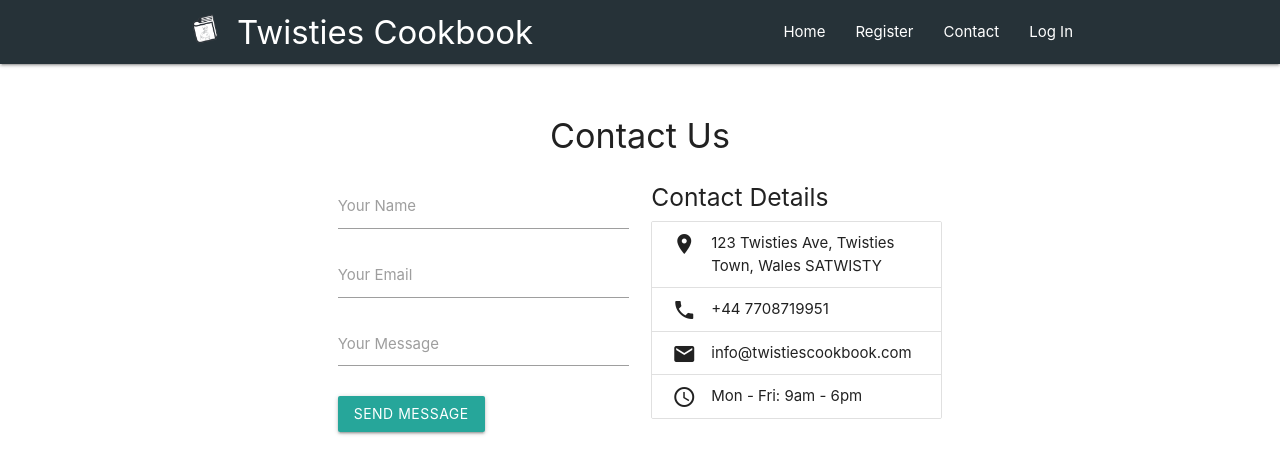
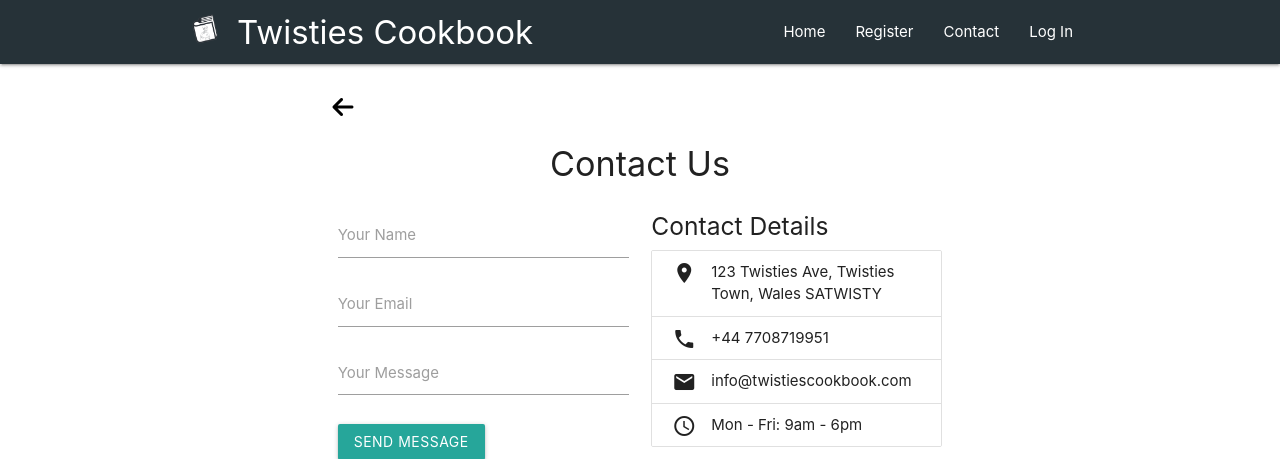
Before and after one commit to twisty147/Twisties-Cook-Book, a Flask app: page /contact in a window 1280 px wide. Shown: the top 459 px of the page. Run offline with Flask 2, Linux system fonts and the light colour scheme; some libraries are stand-ins or nearby versions.

Commit message:
Add back button to Contact Us page and maintain flash message functionality

```diff
--- a/templates/contact.html
+++ b/templates/contact.html
@@ -3,6 +3,9 @@
 {% block content %}
 <div class="section">
     <div class="container">
+        <button onclick="goBack()" style="background:none; border:none; cursor:pointer;">
+            <i class="fas fa-arrow-left" style="font-size:24px;"></i>
+        </button>
         <h4 class="center-align">Contact Us</h4>
 
         <!-- Flash Messages -->
@@ -11,7 +14,8 @@
         <div class="row">
             <div class="col s12">
                 {% for category, message in messages %}
-                  <div id="flashMessage" class="card-panel {{ 'red lighten-4' if category == 'error' else 'green lighten-4' }}">
+                <div id="flashMessage"
+                    class="card-panel {{ 'red lighten-4' if category == 'error' else 'green lighten-4' }}">
                     <span class="{{ 'red-text' if category == 'error' else 'green-text' }}">
                         {{ message }}
                     </span>
```
Lines whose indentation alone changed are shown as unchanged.
